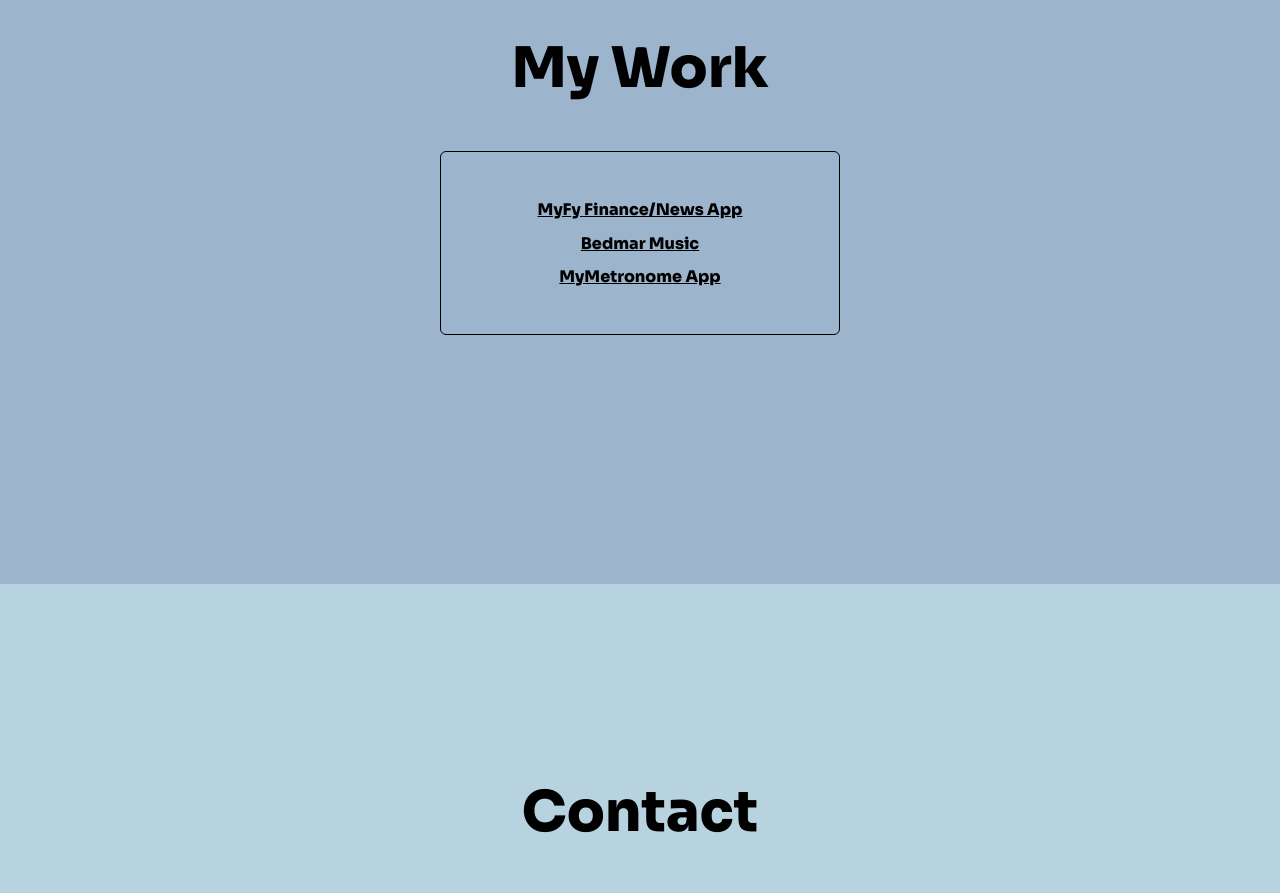
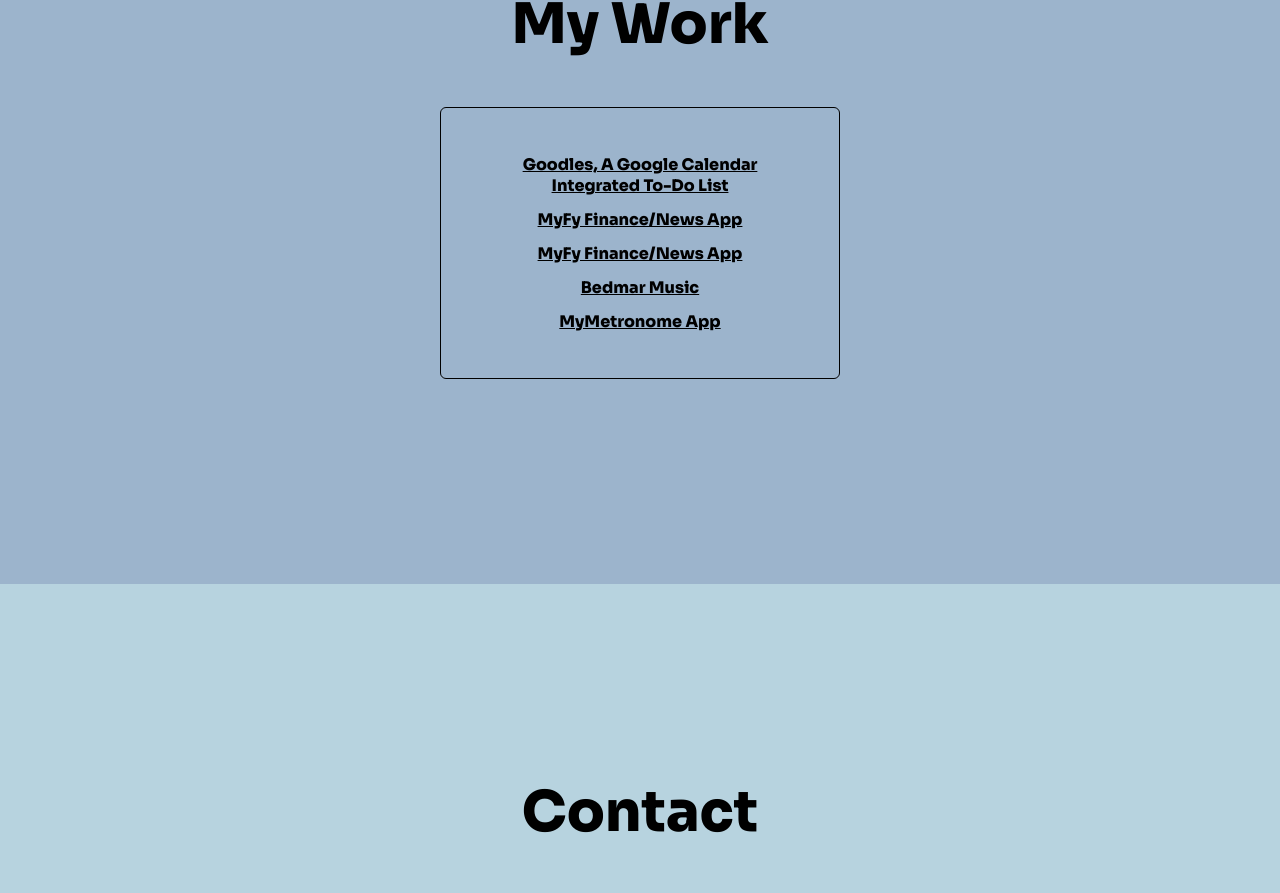
Before and after one commit to phildehovre/portfolio, a React (Create React App) app: page / in a window 1280 px wide. Shown: the part 1816-2709 px from the top of the page. Built offline with nearby package versions, Linux system fonts and the light colour scheme.

Commit message:
Goodles added

```diff
--- a/src/App.js
+++ b/src/App.js
@@ -1,4 +1,4 @@
-import { useState } from 'react'
+import { useState, useEffect } from 'react'
 import Homepage from "./pages/Homepage";
 import Nav from "./components/Nav";
 import './styles/global.css'
@@ -13,6 +13,27 @@
   const [numberOfSections, setNumberOfSections] = useState(3)
   const [open, setOpen] = useState(false)
 
+
+  // document.addEventListener('wheel', (e) => {
+  //   console.log(e.deltaY)
+  //   if (detectTrackPad(e)) {
+  //     if (e.deltaY < 0) {
+  //       if (translationFactor < numberOfSections) {
+  //         setTranslationFactor(translationFactor - 1)
+  //       }
+  //     }
+  //     if (e.deltaY > 0) {
+  //       if (translationFactor > 0) {
+  //         setTranslationFactor(translationFactor + 1)
+  //       }
+  //     }
+  //   }
+  // })
+
+  document.addEventListener('touchmove', (e) => {
+    console.log(e)
+  })
+  // console.log('factor', translationFactor)
 
   window.addEventListener('wheel', (e) => {
     if (e.deltaY > 0) {
@@ -39,6 +60,22 @@
       }
     },
   });
+
+  function detectTrackPad(e) {
+    var isTrackpad = false;
+    if (e.deltaY) {
+      if (Math.abs(e.deltaY) !== 100) {
+        isTrackpad = true;
+      }
+    }
+    else if (e.deltaMode === 0) {
+      isTrackpad = true;
+    }
+    return isTrackpad
+  }
+
+  document.addEventListener("mousewheel", detectTrackPad, false);
+  document.addEventListener("DOMMouseScroll", detectTrackPad, false);
 
 
   const handleManualTranslation = (id) => {
--- a/src/pages/Homepage.js
+++ b/src/pages/Homepage.js
@@ -58,6 +58,14 @@
                 title='My work'
                 content={[
                     {
+                        content: 'Goodles, a Google Calendar integrated to-do list',
+                        url: 'https://goodles.vercel.app/#'
+                    },
+                    {
+                        content: 'MyFy Finance/News app',
+                        url: 'https://myfy-v3.vercel.app/'
+                    },
+                    {
                         content: 'MyFy Finance/News app',
                         url: 'https://myfy-v3.vercel.app/'
                     },
```
